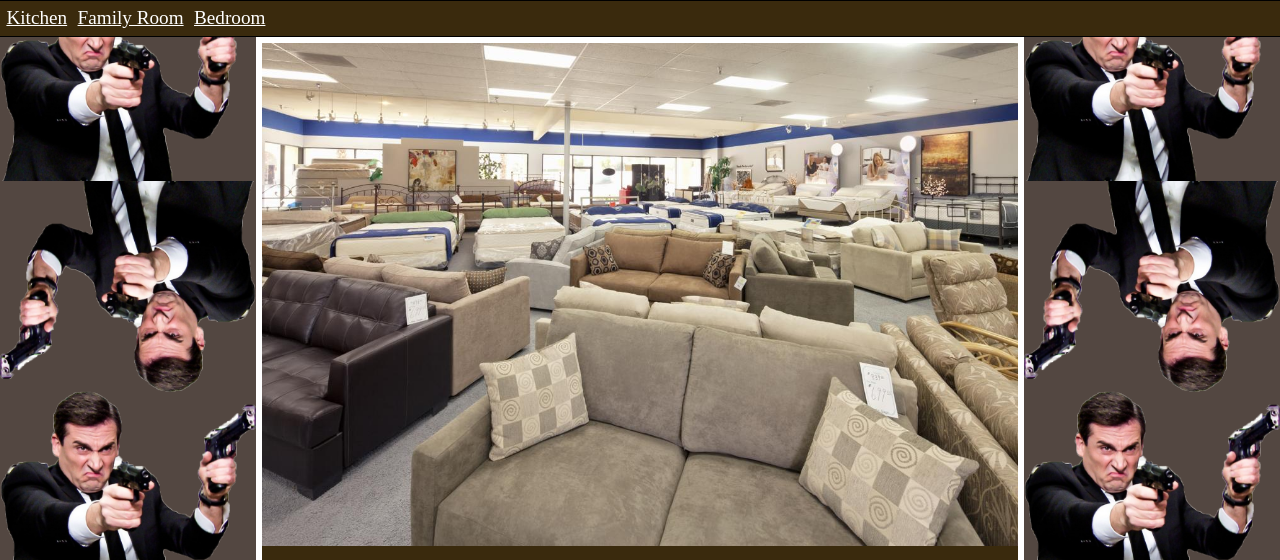
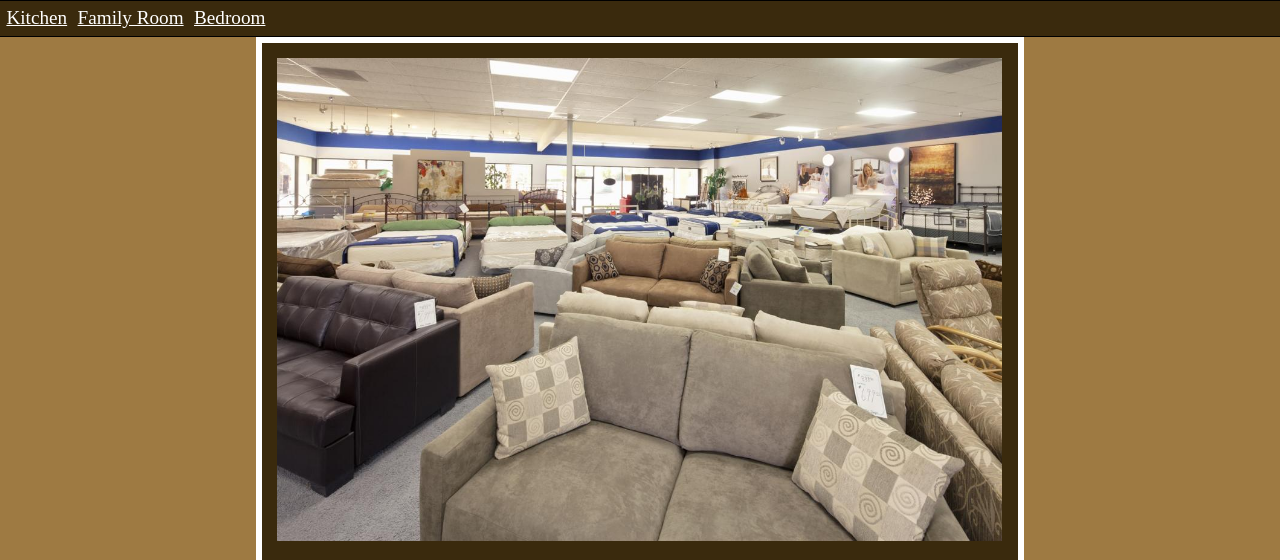
Before and after one commit to DirtbagDrew/470_HTMLHW, a plain HTML site: page furniture.html in a window 1280 px wide. Shown: the part 240-800 px from the top of the page. Drawn offline with Linux system fonts and the light colour scheme.

Commit message:
making the border 'less distracting' :(

```diff
--- a/style.css
+++ b/style.css
@@ -2,7 +2,8 @@ body,
 	html {
 		margin:0;
 		padding:0;
-		background-image: url(images/tlm.png);
+		background-color: #9e7a42;
+		/*background-image: url(images/tlm.png);*/
 		background-size: 20%;
 		background-repeat: repeat;
 
@@ -72,8 +73,9 @@ body,
 }
 .textbox
 {
-	width:100%;
+	width:96%;
 	background-color:#3a2a0d;
+	padding: 2%;
 }
 .centercolumn p{
 	font-size: 1.5vw;
```
